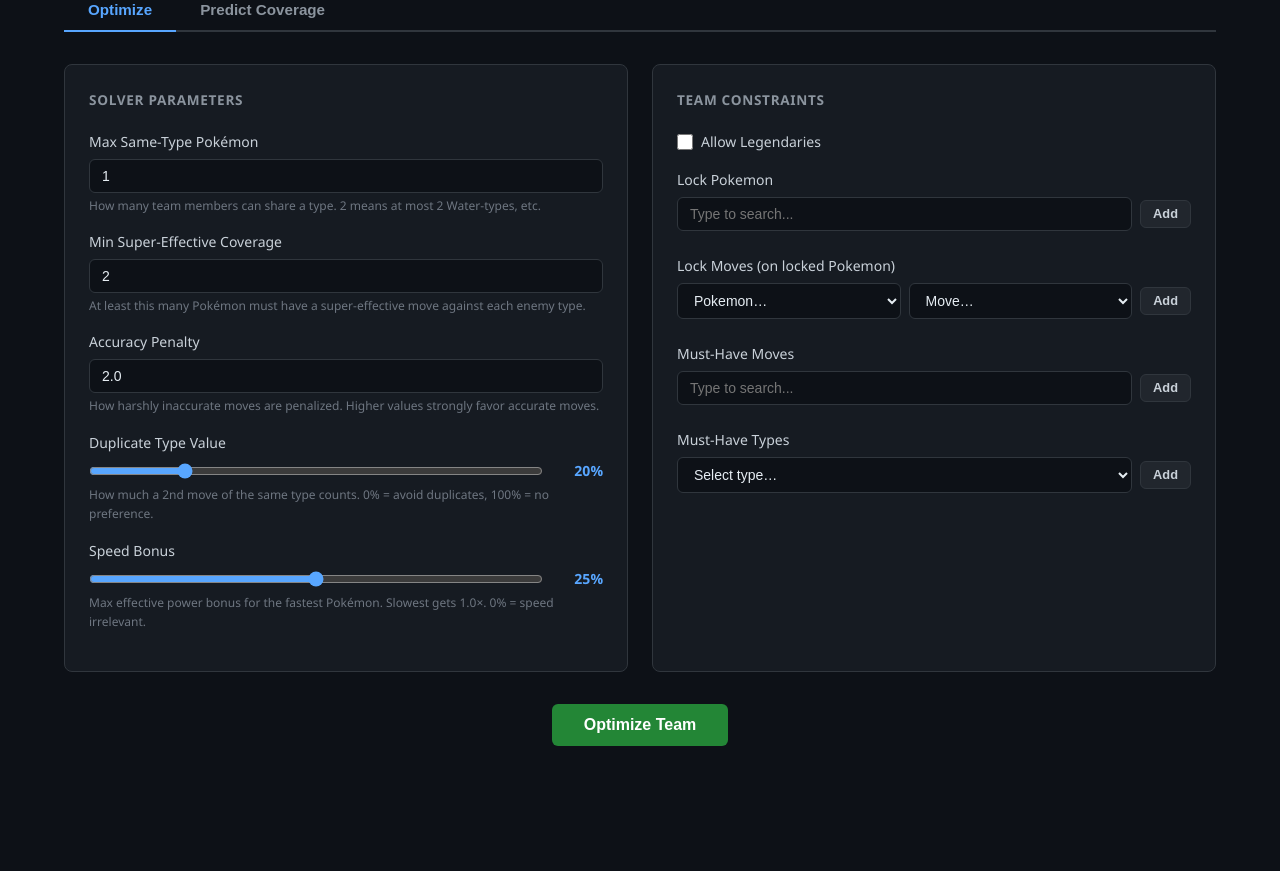
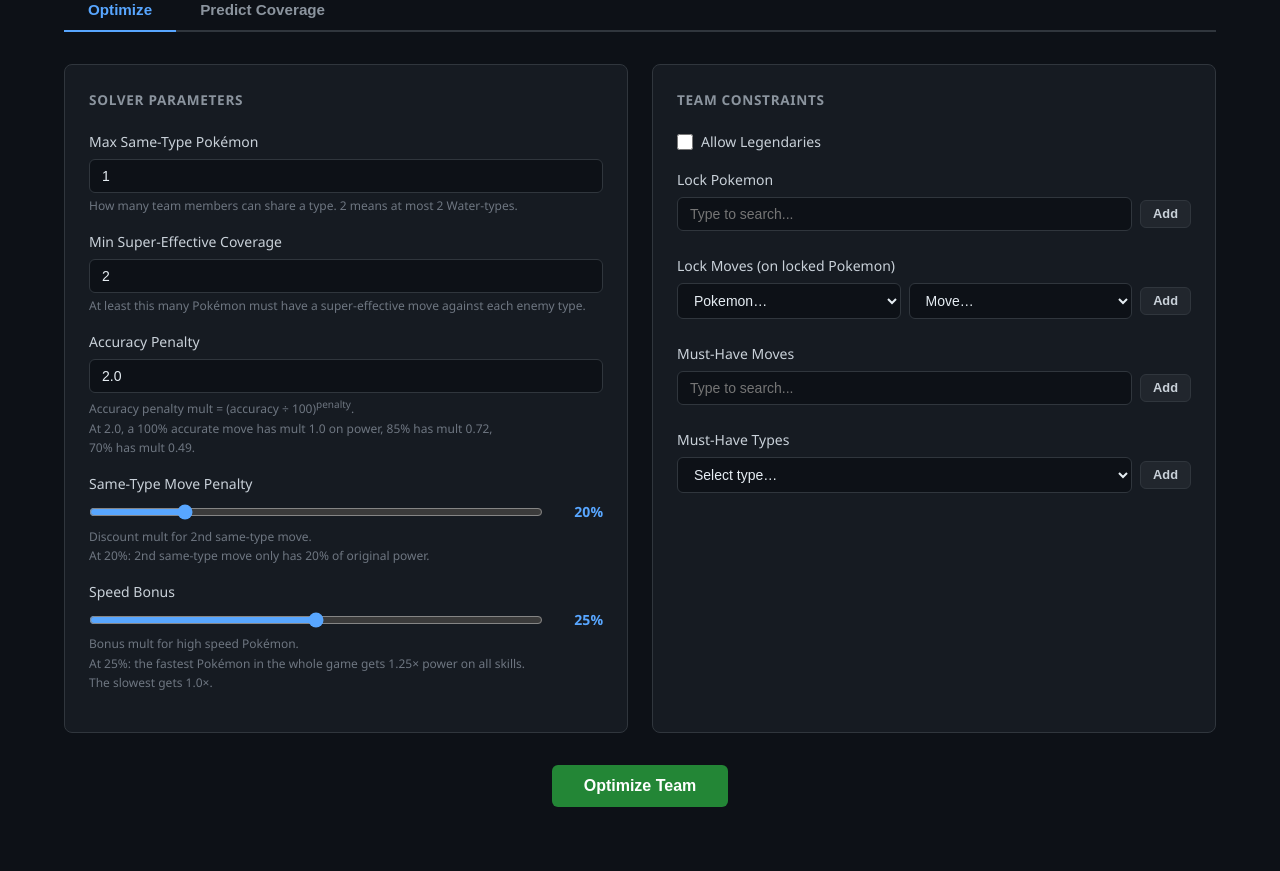
Before and after one commit to ernfu/pkmn-team-optim, a Flask app: page / in a window 1280 px wide. Shown: the part 164-1035 px from the top of the page. Before the commit the page ends 910 px from the top, so only its background shows below. Run offline with Flask 3, Linux system fonts and the light colour scheme; data that the repository does not hold is empty; parts of the project's set-up code (start-up, migrations or seed data) failed here and were passed over.

Commit message:
update FE params descrptions

```diff
--- a/templates/index.html
+++ b/templates/index.html
@@ -240,7 +240,7 @@
             <div class="field">
                 <label for="max-overlap">Max Same-Type Pokémon</label>
                 <input type="number" id="max-overlap" value="1" min="1" max="6">
-                <div class="hint">How many team members can share a type. 2 means at most 2 Water-types, etc.</div>
+                <div class="hint">How many team members can share a type. 2 means at most 2 Water-types.</div>
             </div>
 
             <div class="field">
@@ -252,16 +252,23 @@
             <div class="field">
                 <label for="acc-exponent">Accuracy Penalty</label>
                 <input type="number" id="acc-exponent" value="2.0" min="0" max="5" step="0.5">
-                <div class="hint">How harshly inaccurate moves are penalized. Higher values strongly favor accurate moves.</div>
+                <div class="hint">
+                    Accuracy penalty mult = (accuracy ÷ 100)<sup>penalty</sup>.<br>
+                    At 2.0, a 100% accurate move has mult 1.0 on power, 85% has mult 0.72, <br>
+                    70% has mult 0.49.
+                </div>
             </div>
 
             <div class="field">
-                <label for="dup-type-discount">Duplicate Type Value</label>
+                <label for="dup-type-discount">Same-Type Move Penalty</label>
                 <div class="range-row">
                     <input type="range" id="dup-type-discount" min="0" max="100" value="20" step="10">
                     <span class="range-value" id="dup-type-value">20%</span>
                 </div>
-                <div class="hint">How much a 2nd move of the same type counts. 0% = avoid duplicates, 100% = no preference.</div>
+                <div class="hint">
+                    Discount mult for 2nd same-type move.<br>
+                    At 20%: 2nd same-type move only has 20% of original power.
+                </div>
             </div>
 
             <div class="field">
@@ -270,7 +277,11 @@
                     <input type="range" id="speed-bonus" min="0" max="50" value="25" step="5">
                     <span class="range-value" id="speed-bonus-value">25%</span>
                 </div>
-                <div class="hint">Max effective power bonus for the fastest Pokémon. Slowest gets 1.0×. 0% = speed irrelevant.</div>
+                <div class="hint">
+                    Bonus mult for high speed Pokémon.<br>
+                    At 25%: the fastest Pokémon in the whole game gets 1.25× power on all skills.<br>
+                    The slowest gets 1.0×.
+                </div>
             </div>
         </div>
 
@@ -347,7 +358,10 @@
                 <div class="field">
                     <label for="pred-acc-exponent">Accuracy Penalty</label>
                     <input type="number" id="pred-acc-exponent" value="2.0" min="0" max="5" step="0.5">
-                    <div class="hint">How harshly inaccurate moves are penalized. Higher = harsher on low-accuracy moves.</div>
+                    <div class="hint">
+                        Accuracy penalty mult = (accuracy ÷ 100)<sup>penalty</sup>.
+                        At 2.0, a 100% move has mult 1.0, 85% has mult 0.72, 70% has mult 0.49.
+                    </div>
                 </div>
             </div>
             <div class="card">
```
